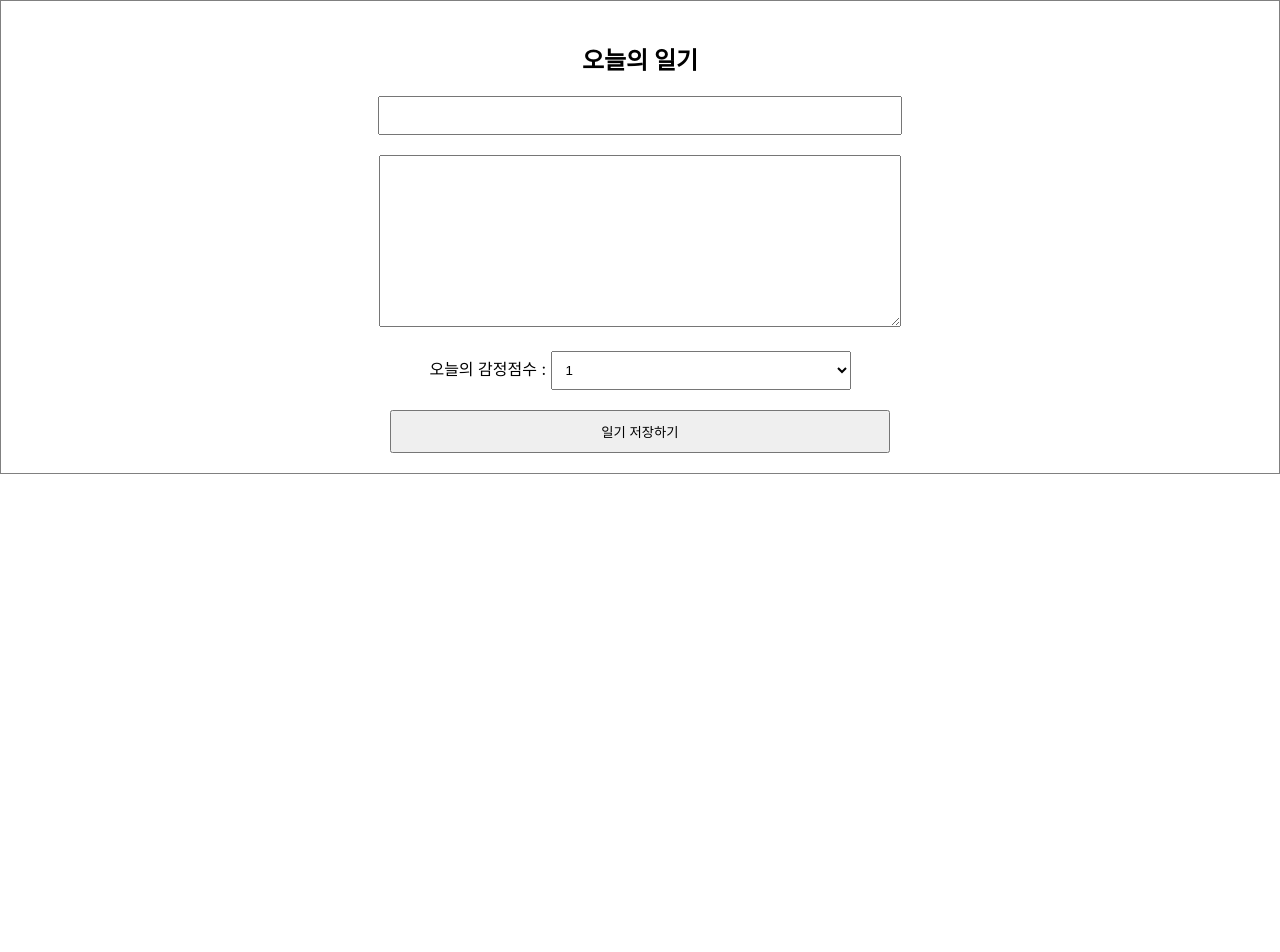
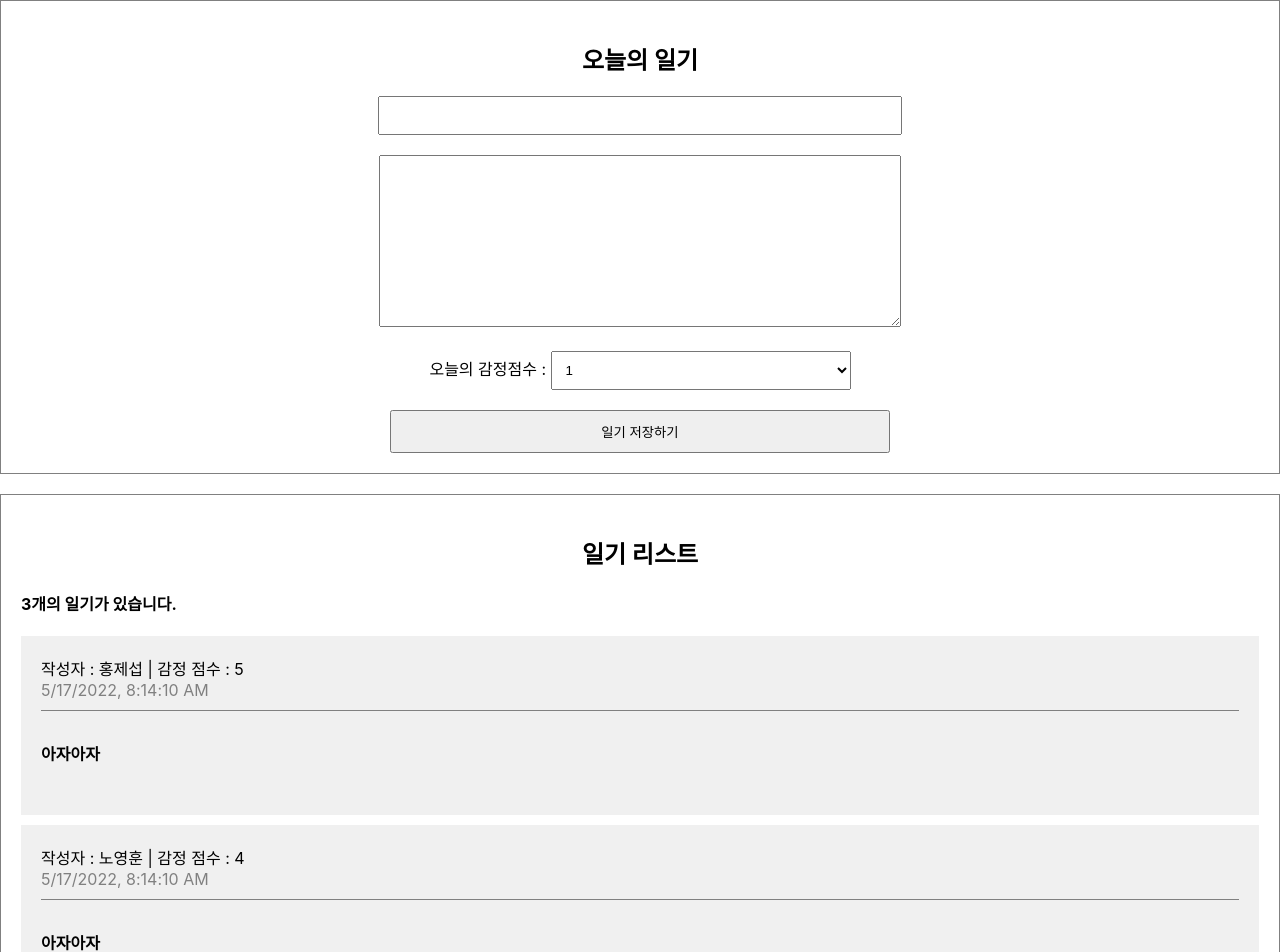
Before and after one commit to Jeseop/React_simple-diary, a React (Create React App) app: page / in a window 1280 px wide. Shown: the top 952 px of the page. Before the commit the page ends 800 px from the top, so only its background shows below. Built offline with nearby package versions, Linux system fonts and the light colour scheme.

Commit message:
:rocket: React에서 리스트 렌더링 하기

```diff
--- a/src/App.css
+++ b/src/App.css
@@ -26,3 +26,39 @@
   padding: 10px;
   cursor: pointer;
 }
+
+/* List */
+
+.DiaryList {
+  border: 1px solid gray;
+  padding: 20px;
+  margin-top: 20px;
+}
+
+.DiaryList h2 {
+  text-align: center;
+}
+
+/* Item */
+
+.DiaryItem {
+  background-color: rgb(240, 240, 240);
+  margin-bottom: 10px;
+  padding: 20px;
+}
+
+.DiaryItem .info {
+  border-bottom: 1px solid gray;
+  padding-bottom: 10px;
+  margin-bottom: 10px;
+}
+
+.DiaryItem .date {
+  color: gray;
+}
+
+.DiaryItem .content {
+  font-weight: bold;
+  margin-bottom: 30px;
+  margin-top: 30px;
+}
--- a/src/App.js
+++ b/src/App.js
@@ -1,10 +1,37 @@
+// import React, { useState, useEffect } from "react";
 import "./App.css";
 import DiaryEditor from "./DiaryEditor";
+import DiaryList from "./DiaryList";
+
+const dummyList = [
+  {
+    id: 1,
+    author: "홍제섭",
+    content: "아자아자",
+    emotion: 5,
+    created_date: new Date().getTime(),
+  },
+  {
+    id: 2,
+    author: "노영훈",
+    content: "아자아자",
+    emotion: 4,
+    created_date: new Date().getTime(),
+  },
+  {
+    id: 3,
+    author: "정성운",
+    content: "아자아자",
+    emotion: 3,
+    created_date: new Date().getTime(),
+  },
+];
 
 function App() {
   return (
     <div className="App">
       <DiaryEditor />
+      <DiaryList diaryList={dummyList} />
     </div>
   );
 }
--- /dev/null
+++ b/src/DiaryItem.js
@@ -0,0 +1,16 @@
+const DiaryItem = ({ author, content, created_date, emotion, id }) => {
+  return (
+    <div className="DiaryItem">
+      <div className="info">
+        <span>
+          작성자 : {author} | 감정 점수 : {emotion}
+        </span>
+        <br />
+        <span className="date">{new Date(created_date).toLocaleString()}</span>
+      </div>
+      <div className="content">{content}</div>
+    </div>
+  );
+};
+
+export default DiaryItem;
--- /dev/null
+++ b/src/DiaryList.js
@@ -0,0 +1,21 @@
+import DiaryItem from "./DiaryItem";
+
+const DiaryList = ({ diaryList }) => {
+  return (
+    <div className="DiaryList">
+      <h2>일기 리스트</h2>
+      <h4>{diaryList.length}개의 일기가 있습니다.</h4>
+      <div>
+        {diaryList.map((it) => (
+          <DiaryItem key={it.id} {...it} />
+        ))}
+      </div>
+    </div>
+  );
+};
+
+DiaryList.defaultProps = {
+  diaryList: [],
+};
+
+export default DiaryList;
```
Also changed, not shown: 1 other file (tests, documents, lock files or other folders).
